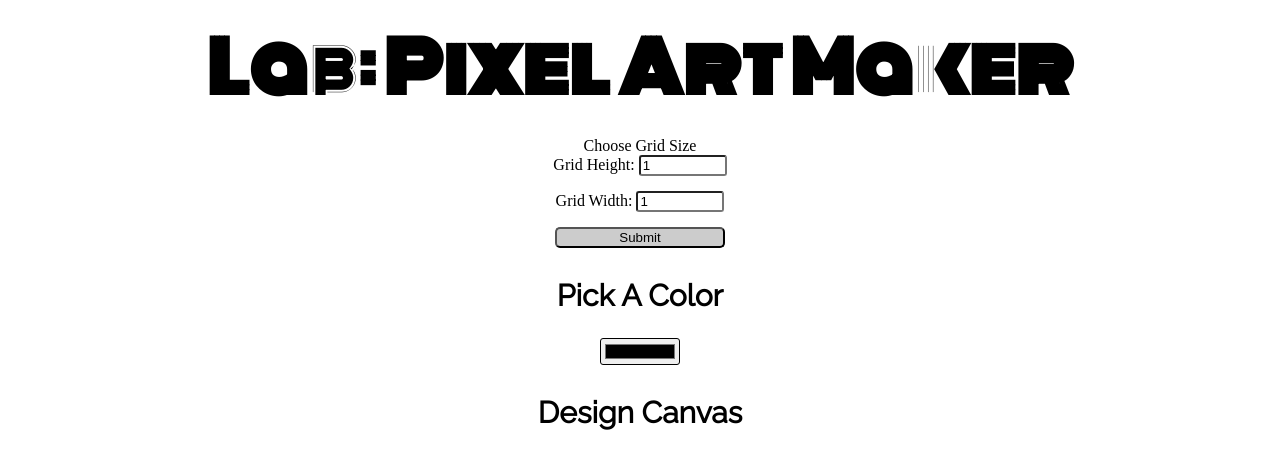
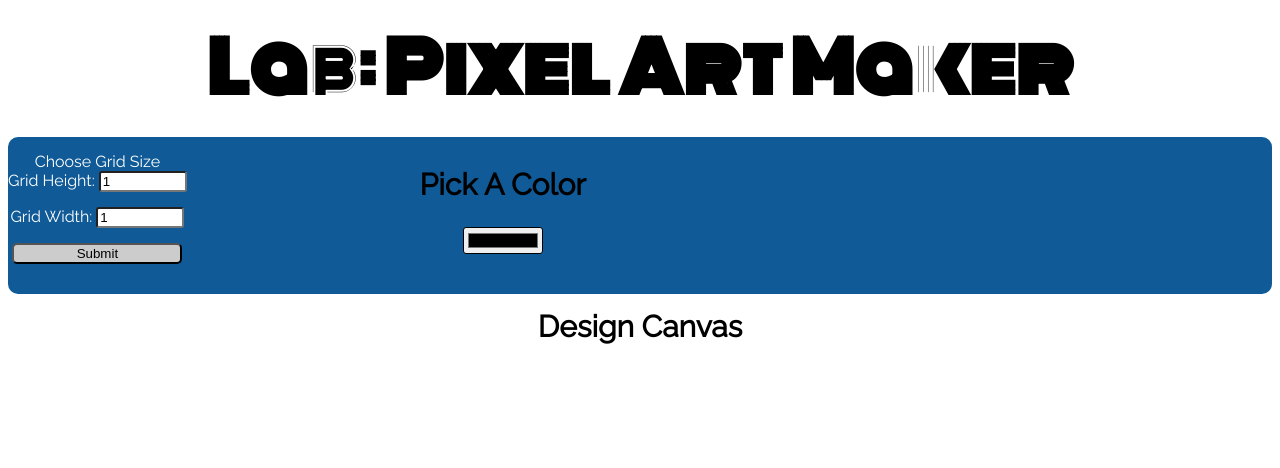
Before and after one commit to KadiriJhay/pixel-art-maker, a plain HTML site: page index.html in a window 1280 px wide. Drawn offline with nearby package versions, Linux system fonts and the light colour scheme.

Commit message:
Update styles.css

```diff
--- a/styles.css
+++ b/styles.css
@@ -17,15 +17,14 @@ h2:first-of-type {
     margin-top: 0.5em;
 }
 
-.values{
-    display: flex;
-    flex-wrap: wrap;
+.container{
     padding-top: 15px;
     padding-bottom: 15px;
     background-color: rgb(15, 90, 151);
     border-radius: 10px;
     font-family: Raleway;
     color: #fff;
+    width: 100%;
 }
 
 input{
@@ -74,11 +73,21 @@ input[type=number], #colorPicker {
     border-radius: 3px;
 }
 
-@media screen and (max-width: 800px){
+@media screen and (max-width: 790px){
     body{
         margin-bottom: 20px;
     }
-    h1, .values, .results, table{
+    h1, .container, .result, table{
         width: 100%;
     }
 }
+
+@media screen and (min-width: 791px){
+    .container{
+        display: flex;
+        flex-wrap: wrap;
+    }
+    .grid-size, .color-picker{
+        width: 50%;
+    }
+}
```
